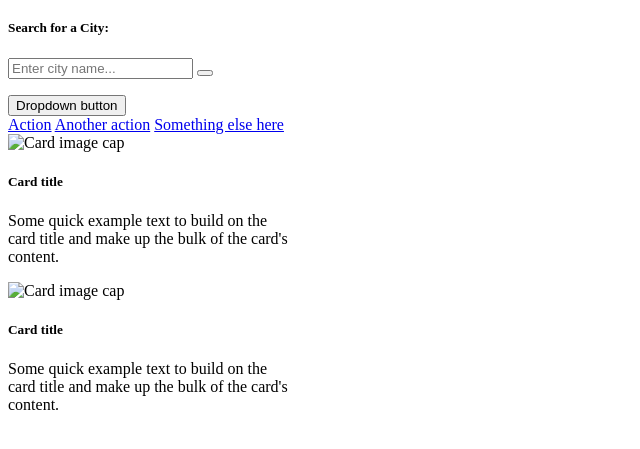
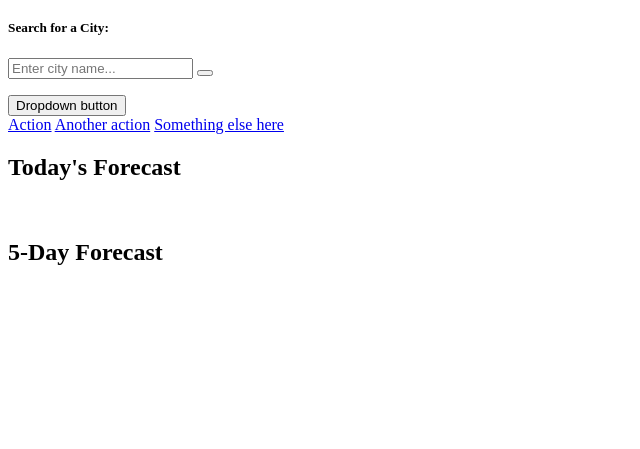
Before and after one commit to mackenzie-wentworth/weather-dashboard, a plain HTML site: page index.html in a window 1280 px wide. Shown: the part 61-510 px from the top of the page, without its empty margins (0-640 px from the left). Drawn offline with Linux system fonts and the light colour scheme; a web font is replaced by a local one.

Commit message:
updated card structure layout for 'today' and '5-day' forecasts in html

```diff
--- a/index.html
+++ b/index.html
@@ -42,26 +42,16 @@
           <a class="dropdown-item" href="#">Another action</a>
           <a class="dropdown-item" href="#">Something else here</a>
         </div>
-      </div>
+    </div>
 
 
-    <!-- today forecast (use bootstrap card) -->
-    <div class="card" style="width: 18rem;">
-        <img class="card-img-top" src="..." alt="Card image cap">
-        <div class="card-body">
-          <h5 class="card-title">Card title</h5>
-          <p class="card-text">Some quick example text to build on the card title and make up the bulk of the card's content.</p>
-        </div>
-      </div>
-
+    <!-- today's forecast (use bootstrap card) -->
     <!-- 5-day forecast (use bootstrap card) -->
-    <div class="card" style="width: 18rem;">
-        <img class="card-img-top" src="..." alt="Card image cap">
-        <div class="card-body">
-          <h5 class="card-title">Card title</h5>
-          <p class="card-text">Some quick example text to build on the card title and make up the bulk of the card's content.</p>
-        </div>
-      </div>
+    <div class="">
+        <h2>Today's Forecast</h2>
+        <br>
+        <h2>5-Day Forecast</h2>
+    </div>
 
     </main>
 
```
